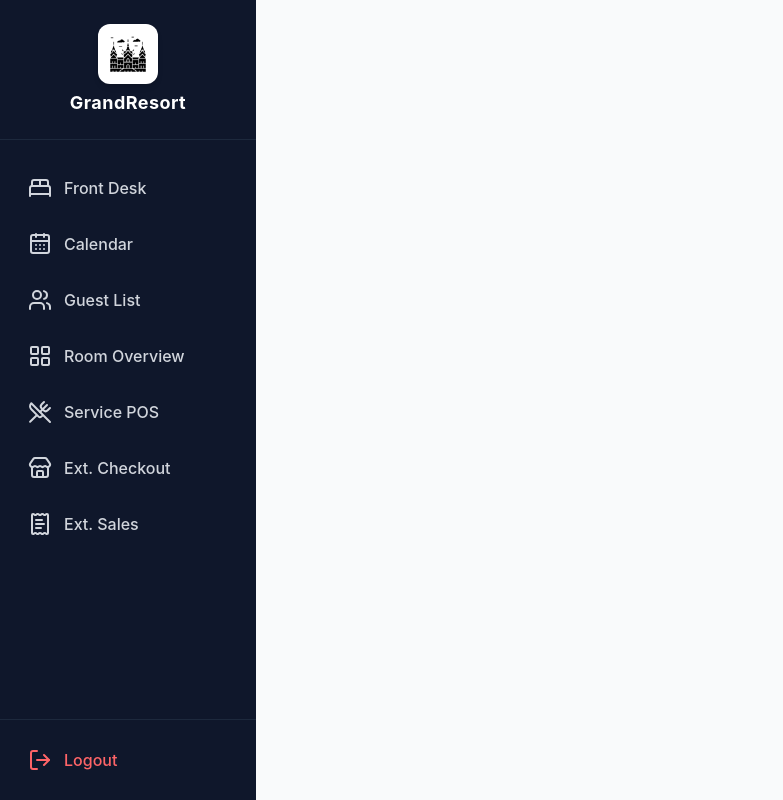
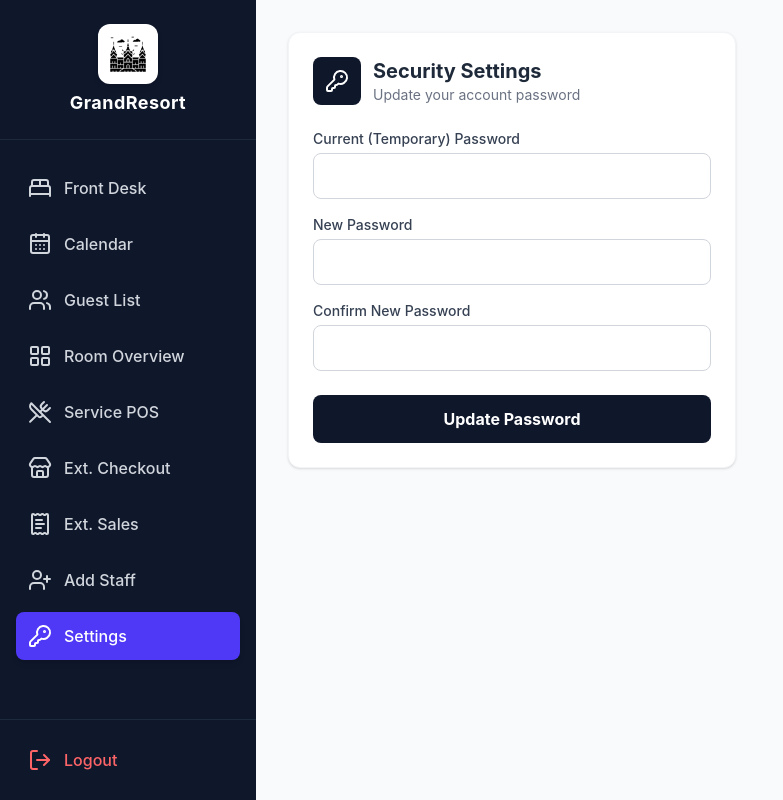
Before and after one commit to vishnupvstar1-create/hotel-frontend, a React (Vite) app: page /settings in a window 1280 px wide. Shown: the whole page, without its empty margins (0-783 px from the left). Built offline with nearby package versions, Linux system fonts and the light colour scheme; no server answers; sample sign-in values are in the browser's storage.

Commit message:
new user temp password change

```diff
--- a/src/App.jsx
+++ b/src/App.jsx
@@ -5,7 +5,7 @@ import ProtectedRoute from './components/ProtectedRoute';
 import axios from 'axios';
 import AppRoutes from './routes/AppRoutes';
 import logoImg from './assets/grand.png';
-import { LayoutDashboard, BedDouble, UtensilsCrossed, LayoutGrid, Store, Users, CalendarDays, ReceiptText, LogOut } from 'lucide-react';
+import { LayoutDashboard, BedDouble, UtensilsCrossed, LayoutGrid, Store, Users, CalendarDays, ReceiptText, LogOut ,UserPlus, KeyRound} from 'lucide-react';
 import { useNavigate } from 'react-router-dom';
 
 const API = import.meta.env.VITE_API_BASE_URL || 'https://grand-resorts-api.onrender.com/api';
@@ -26,7 +26,9 @@ function DashboardLayout({ bookings, refresh, API }) {
     { path: '/rooms', icon: LayoutGrid, label: 'Room Overview' },
     { path: '/pos', icon: UtensilsCrossed, label: 'Service POS' },
     { path: '/restaurant', icon: Store, label: 'Ext. Checkout' },
-    { path: '/restaurant-sales', icon: ReceiptText, label: 'Ext. Sales' }
+    { path: '/restaurant-sales', icon: ReceiptText, label: 'Ext. Sales' },
+    { path: '/staff', icon: UserPlus, label: 'Add Staff' },
+    { path: '/settings', icon: KeyRound, label: 'Settings' }
   ];
 
   return (
--- /dev/null
+++ b/src/components/ChangePassword.jsx
@@ -0,0 +1,96 @@
+import { useState } from 'react';
+import axios from 'axios';
+import { KeyRound } from 'lucide-react';
+
+export default function ChangePassword({ API }) {
+  const [form, setForm] = useState({ currentPassword: '', newPassword: '', confirmPassword: '' });
+  const [status, setStatus] = useState({ type: '', message: '' });
+  const [isLoading, setIsLoading] = useState(false);
+
+  const handleSubmit = async (e) => {
+    e.preventDefault();
+
+    if (form.newPassword !== form.confirmPassword) {
+      return setStatus({ type: 'error', message: 'New passwords do not match!' });
+    }
+
+    setIsLoading(true);
+    setStatus({ type: '', message: '' });
+
+    try {
+      const token = localStorage.getItem('token');
+      const response = await axios.post(`${API}/auth/change-password`,
+        { currentPassword: form.currentPassword, newPassword: form.newPassword },
+        { headers: { Authorization: `Bearer ${token}` } }
+      );
+
+      setStatus({ type: 'success', message: response.data.message });
+      setForm({ currentPassword: '', newPassword: '', confirmPassword: '' });
+
+    } catch (error) {
+      setStatus({
+        type: 'error',
+        message: error.response?.data?.message || 'Failed to change password'
+      });
+    } finally {
+      setIsLoading(false);
+    }
+  };
+
+  return (
+    <div className="bg-white p-6 rounded-xl shadow-sm border border-gray-100 max-w-md">
+      <div className="flex items-center gap-3 mb-6">
+        <div className="p-3 bg-slate-900 text-white rounded-lg">
+          <KeyRound size={24} />
+        </div>
+        <div>
+          <h2 className="text-xl font-bold text-gray-800">Security Settings</h2>
+          <p className="text-sm text-gray-500">Update your account password</p>
+        </div>
+      </div>
+
+      {status.message && (
+        <div className={`mb-4 p-3 rounded-lg text-sm font-medium ${status.type === 'success' ? 'bg-emerald-50 text-emerald-700' : 'bg-red-50 text-red-700'}`}>
+          {status.message}
+        </div>
+      )}
+
+      <form onSubmit={handleSubmit} className="space-y-4">
+        <div>
+          <label className="block text-sm font-medium text-gray-700 mb-1">Current (Temporary) Password</label>
+          <input
+            required type="password"
+            className="w-full border border-gray-300 p-2.5 rounded-lg focus:ring-2 focus:ring-indigo-500"
+            value={form.currentPassword} onChange={e => setForm({...form, currentPassword: e.target.value})}
+          />
+        </div>
+
+        <div>
+          <label className="block text-sm font-medium text-gray-700 mb-1">New Password</label>
+          <input
+            required type="password" minLength="6"
+            className="w-full border border-gray-300 p-2.5 rounded-lg focus:ring-2 focus:ring-indigo-500"
+            value={form.newPassword} onChange={e => setForm({...form, newPassword: e.target.value})}
+          />
+        </div>
+
+        <div>
+          <label className="block text-sm font-medium text-gray-700 mb-1">Confirm New Password</label>
+          <input
+            required type="password" minLength="6"
+            className="w-full border border-gray-300 p-2.5 rounded-lg focus:ring-2 focus:ring-indigo-500"
+            value={form.confirmPassword} onChange={e => setForm({...form, confirmPassword: e.target.value})}
+          />
+        </div>
+
+        <button
+          type="submit"
+          disabled={isLoading}
+          className="w-full bg-slate-900 text-white font-bold py-3 rounded-lg hover:bg-indigo-600 transition-colors disabled:opacity-70 mt-2"
+        >
+          {isLoading ? 'Updating...' : 'Update Password'}
+        </button>
+      </form>
+    </div>
+  );
+}
--- /dev/null
+++ b/src/components/CreateStaff.jsx
@@ -0,0 +1,93 @@
+import { useState } from 'react';
+import axios from 'axios';
+import { UserPlus } from 'lucide-react';
+
+export default function CreateStaff({ API }) {
+  const [form, setForm] = useState({ username: '', password: '', role: 'front-desk' });
+  const [status, setStatus] = useState({ type: '', message: '' });
+  const [isLoading, setIsLoading] = useState(false);
+
+  const handleCreate = async (e) => {
+    e.preventDefault();
+    setIsLoading(true);
+    setStatus({ type: '', message: '' });
+
+    try {
+      // Assuming you protected your backend route, we pass the logged-in user's token
+      const token = localStorage.getItem('token');
+
+      const response = await axios.post(`${API}/auth/create-admin`, form, {
+        headers: { Authorization: `Bearer ${token}` }
+      });
+
+      setStatus({ type: 'success', message: response.data.message });
+      setForm({ username: '', password: '', role: 'front-desk' });
+    } catch (error) {
+      setStatus({
+        type: 'error',
+        message: error.response?.data?.message || 'Failed to create staff account'
+      });
+    } finally {
+      setIsLoading(false);
+    }
+  };
+
+  return (
+    <div className="bg-white p-6 rounded-xl shadow-sm border border-gray-100 max-w-md">
+      <div className="flex items-center gap-3 mb-6">
+        <div className="p-3 bg-indigo-50 text-indigo-600 rounded-lg">
+          <UserPlus size={24} />
+        </div>
+        <div>
+          <h2 className="text-xl font-bold text-gray-800">Add Staff Member</h2>
+          <p className="text-sm text-gray-500">Create a new dashboard login</p>
+        </div>
+      </div>
+
+      {status.message && (
+        <div className={`mb-4 p-3 rounded-lg text-sm font-medium ${status.type === 'success' ? 'bg-emerald-50 text-emerald-700' : 'bg-red-50 text-red-700'}`}>
+          {status.message}
+        </div>
+      )}
+
+      <form onSubmit={handleCreate} className="space-y-4">
+        <div>
+          <label className="block text-sm font-medium text-gray-700 mb-1">Username</label>
+          <input
+            required type="text"
+            className="w-full border border-gray-300 p-2.5 rounded-lg focus:ring-2 focus:ring-indigo-500"
+            value={form.username} onChange={e => setForm({...form, username: e.target.value})}
+          />
+        </div>
+
+        <div>
+          <label className="block text-sm font-medium text-gray-700 mb-1">Temporary Password</label>
+          <input
+            required type="password"
+            className="w-full border border-gray-300 p-2.5 rounded-lg focus:ring-2 focus:ring-indigo-500"
+            value={form.password} onChange={e => setForm({...form, password: e.target.value})}
+          />
+        </div>
+
+        <div>
+          <label className="block text-sm font-medium text-gray-700 mb-1">Role</label>
+          <select
+            className="w-full border border-gray-300 p-2.5 rounded-lg focus:ring-2 focus:ring-indigo-500 bg-white"
+            value={form.role} onChange={e => setForm({...form, role: e.target.value})}
+          >
+            <option value="front-desk">Front Desk</option>
+            <option value="manager">Manager</option>
+          </select>
+        </div>
+
+        <button
+          type="submit"
+          disabled={isLoading}
+          className="w-full bg-slate-900 text-white font-bold py-3 rounded-lg hover:bg-indigo-600 transition-colors disabled:opacity-70 mt-2"
+        >
+          {isLoading ? 'Creating...' : 'Create Account'}
+        </button>
+      </form>
+    </div>
+  );
+}
--- a/src/routes/AppRoutes.jsx
+++ b/src/routes/AppRoutes.jsx
@@ -5,7 +5,9 @@ import RoomOverview from '../components/RoomOverview';
 import ServicePOS from '../components/ServicePOS';
 import RestaurantPOS from '../components/RestaurantPOS';
 import RestaurantSales from '../components/RestaurantSales';
-import ReservationCalendar from '../components/ReservationCalendar'; // <-- Import
+import ReservationCalendar from '../components/ReservationCalendar';
+import CreateStaff from '../components/CreateStaff';
+import ChangePassword from '../components/ChangePassword';
 
 export default function AppRoutes({ bookings, refresh, API }) {
   return (
@@ -16,9 +18,9 @@ export default function AppRoutes({ bookings, refresh, API }) {
       <Route path="/pos" element={<ServicePOS bookings={bookings.filter(b => b.status === 'Checked-In')} API={API} />} />
       <Route path="/restaurant" element={<RestaurantPOS API={API} />} />
       <Route path="/restaurant-sales" element={<RestaurantSales API={API} />} />
-
-      {/* NEW: Calendar Route */}
       <Route path="/calendar" element={<ReservationCalendar bookings={bookings} />} />
+      <Route path="/staff" element={<CreateStaff API={API} />} />
+      <Route path="/settings" element={<ChangePassword API={API} />} />
     </Routes>
   );
 }
```
